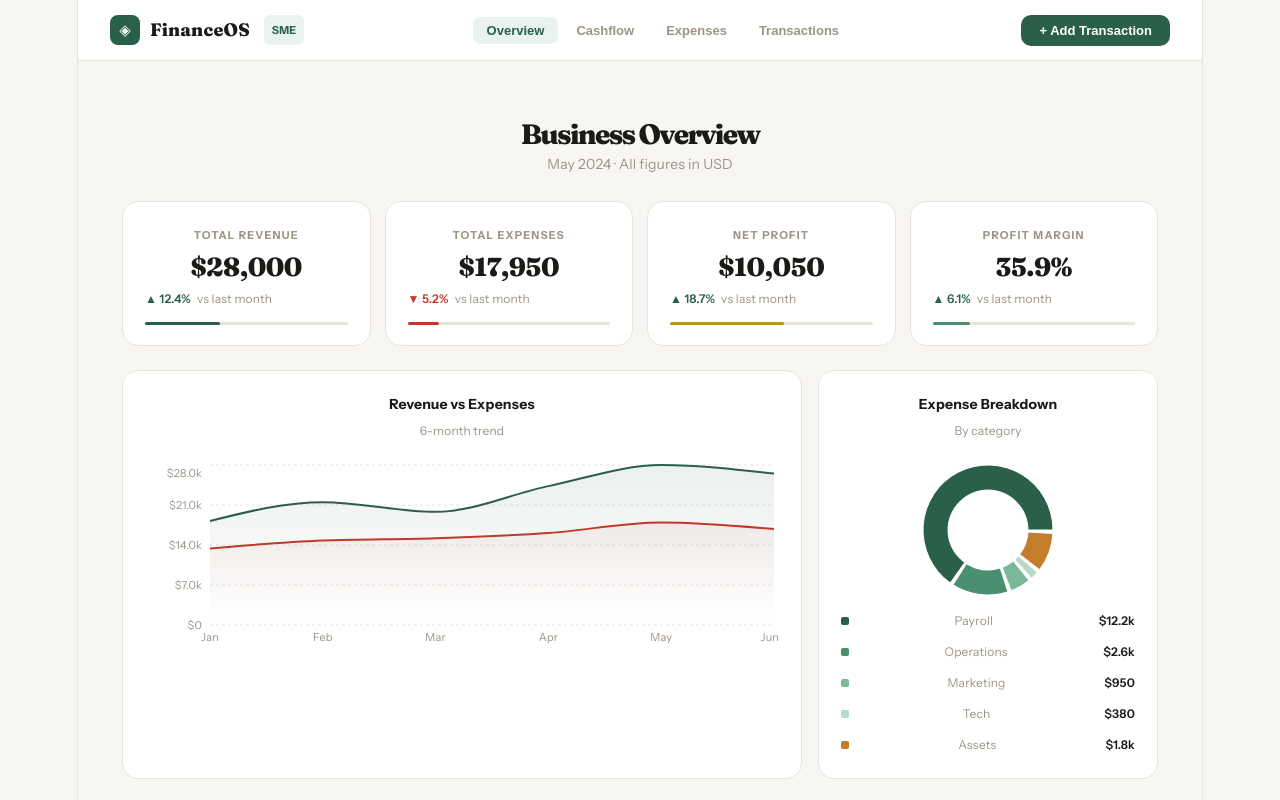
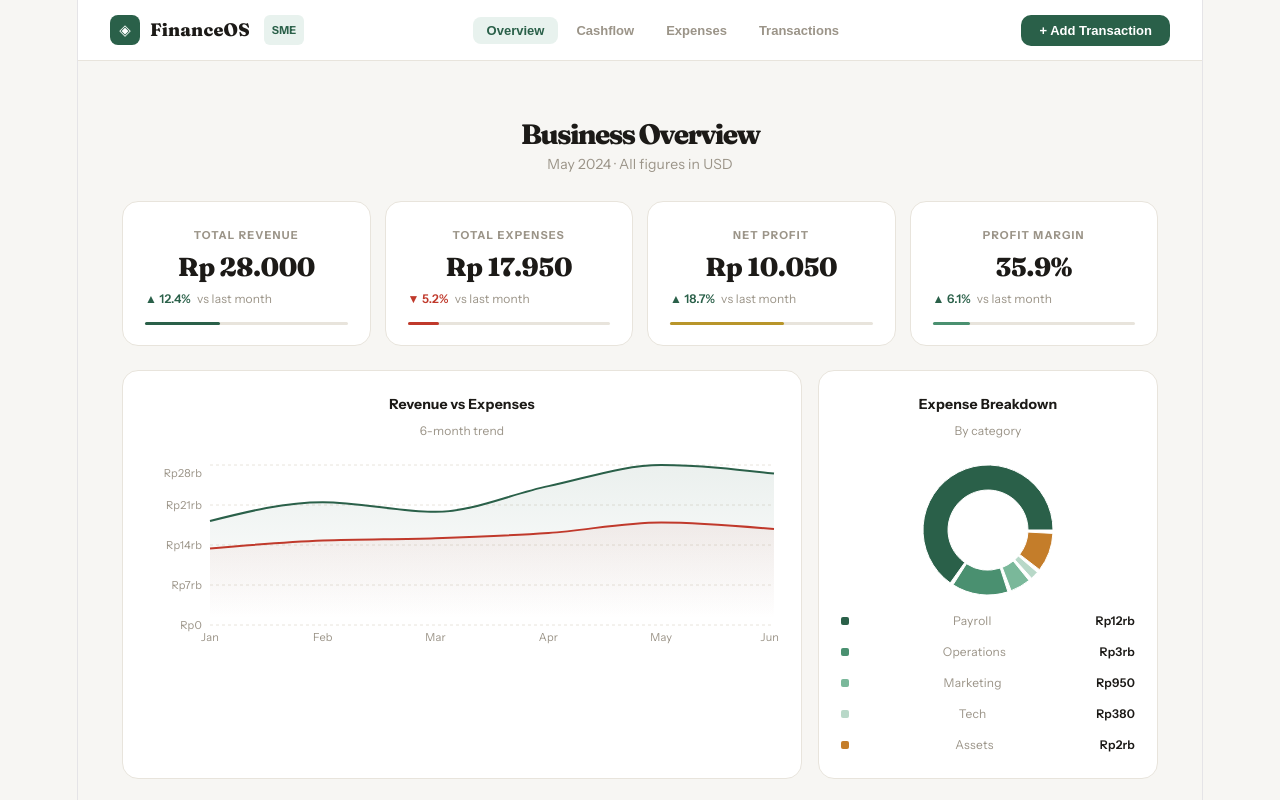
Before and after one commit to rusli2808/finance-dashboard, a React (Vite) app: page / in a window 1280 px wide. Shown: the top 800 px of the page. Built offline with nearby package versions, Linux system fonts and the light colour scheme.

Commit message:
change currency to IDR

```diff
--- a/src/App.jsx
+++ b/src/App.jsx
@@ -40,8 +40,8 @@ const expenseCategories = [
   { name: "Assets", value: 1800, color: "#c47d2a" },
 ];
 
-const fmt = (n) => new Intl.NumberFormat("en-US", { style: "currency", currency: "USD", maximumFractionDigits: 0 }).format(n);
-const fmtShort = (n) => n >= 1000 ? `$${(n / 1000).toFixed(1)}k` : `$${n}`;
+const fmt = (n) => new Intl.NumberFormat("id-ID", { style: "currency", currency: "IDR", maximumFractionDigits: 0 }).format(n);
+const fmtShort = (n) => n >= 1000000 ? `Rp${(n / 1000000).toFixed(1)}jt` : n >= 1000 ? `Rp${(n / 1000).toFixed(0)}rb` : `Rp${n}`;
 
 function KPICard({ label, value, sub, trend, color = C.accent }) {
   const up = trend >= 0;
```
